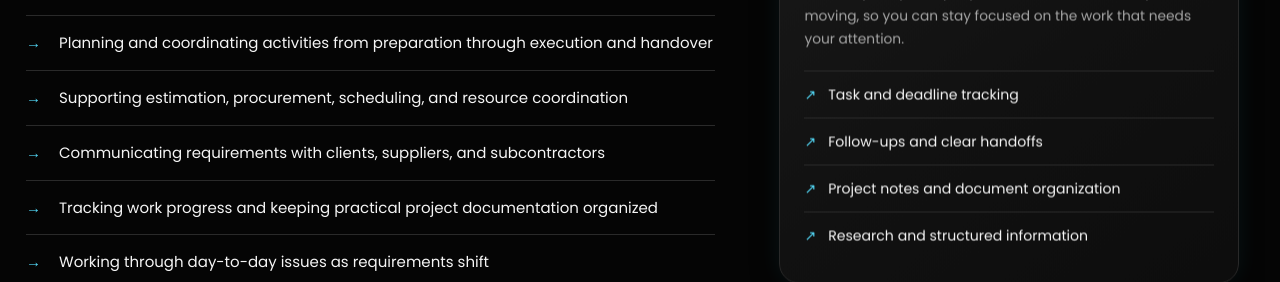
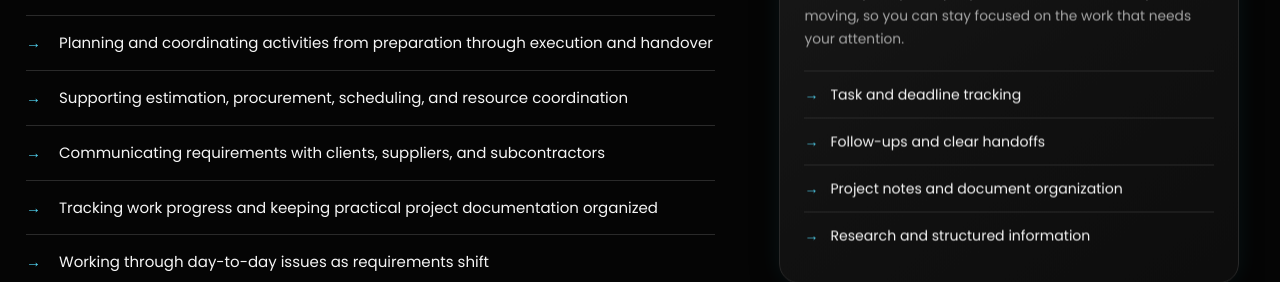
Before and after one commit to jdpappdev/jade-polo-portfolio, a plain HTML site: page virtual-assistance-project-coordination/index.html in a window 1280 px wide. Shown: the part 707-989 px from the top of the page. Drawn offline with nearby package versions, Linux system fonts and the light colour scheme.

Commit message:
Use supported arrow glyph in support card

```diff
--- a/assets/coordination-support-card.css
+++ b/assets/coordination-support-card.css
@@ -42,7 +42,7 @@
   font-size: .88rem;
 }
 .coordination-support-list li::before {
-  content: "↗";
+  content: "→";
   color: var(--accent);
 }
 @media (max-width: 900px) {
```
